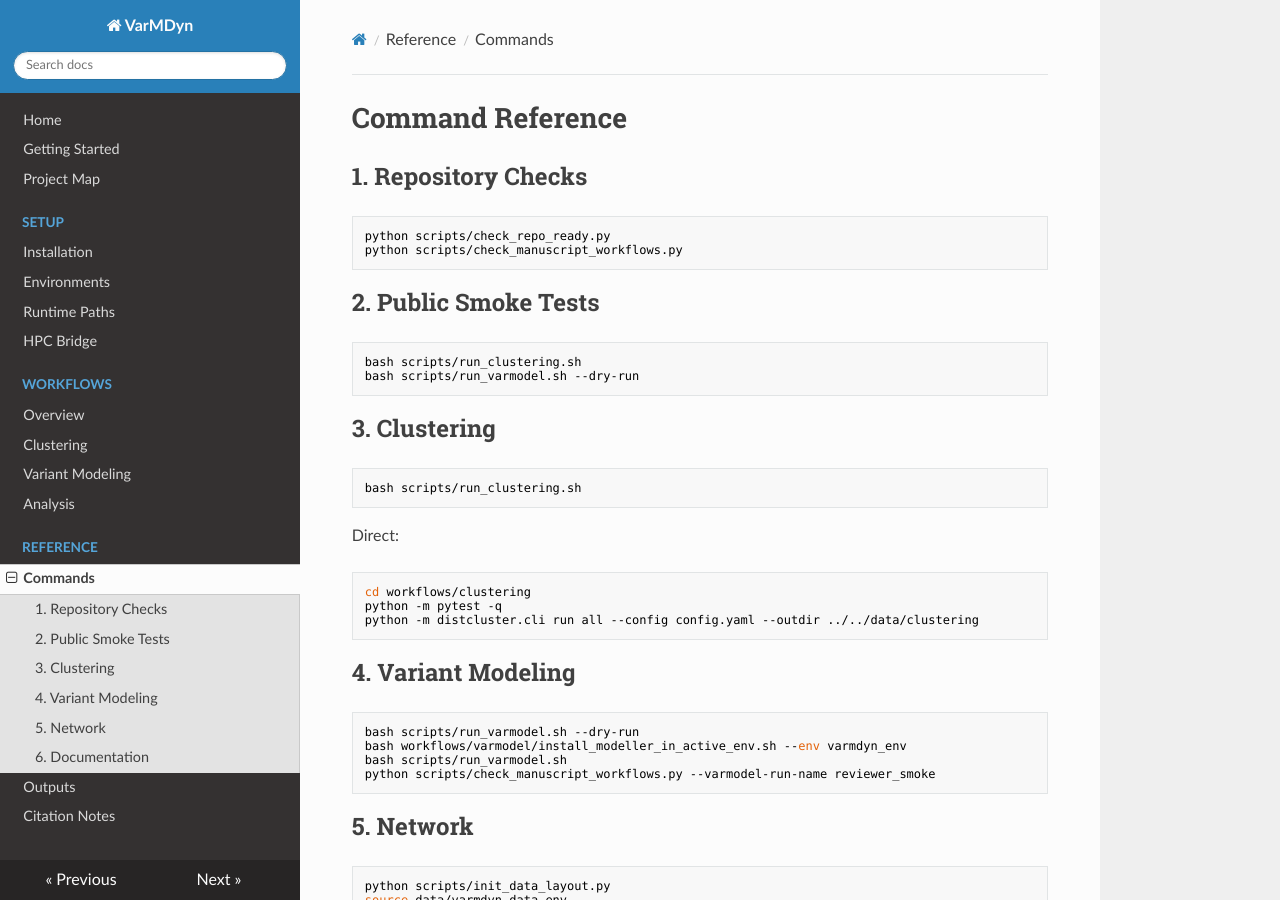
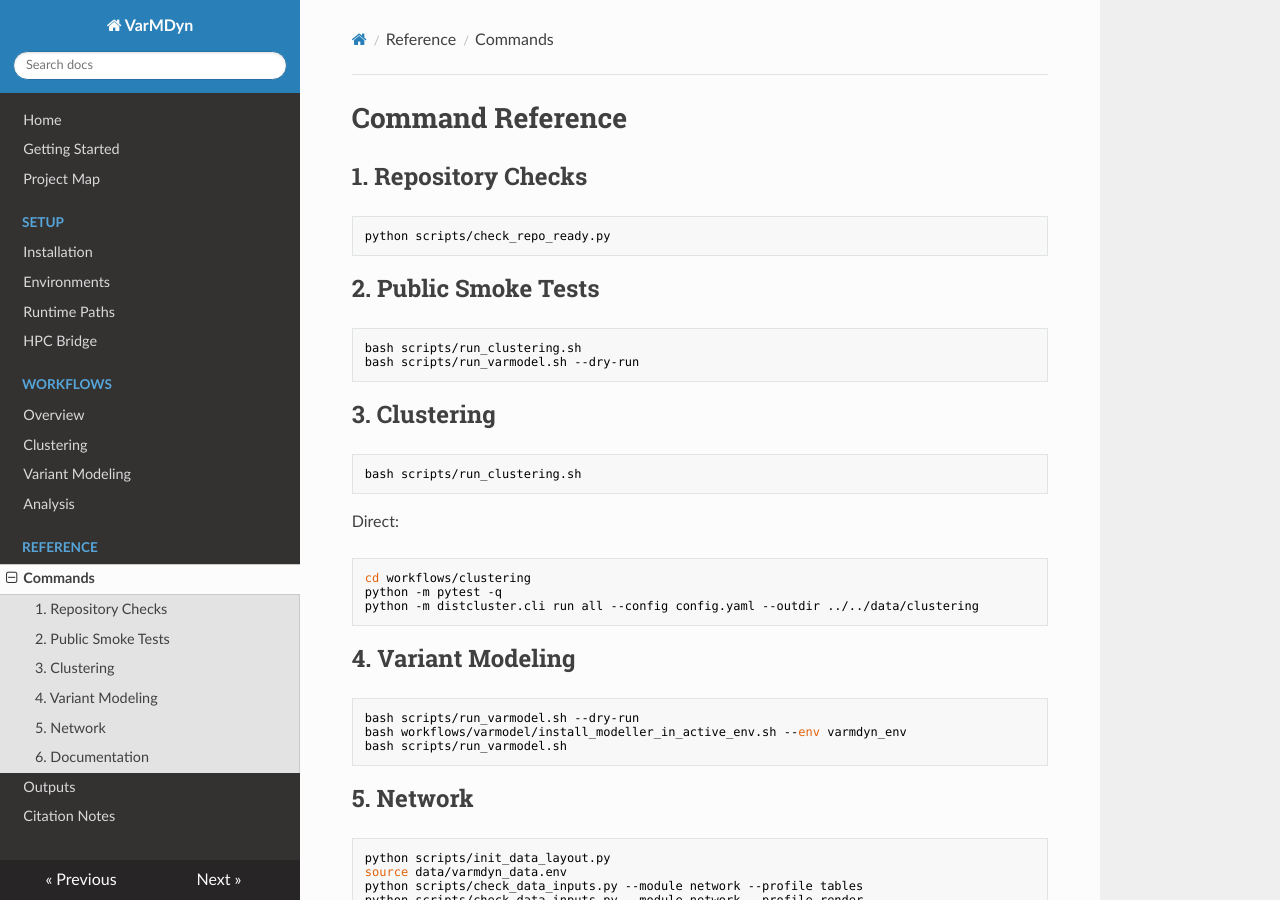
Before and after one commit to paulshamrat/VarMDyn, an MkDocs documentation site: the page built from docs/source/reference/commands.md, in a window 1280 px wide and 900 px high. Built offline with MkDocs 1.6.1, drawn with Linux system fonts in a browser that asks for light colours; nearby versions of some CDN libraries.

Commit message:
docs: remove check_manuscript_workflows.py from public documentation and README

````diff
--- a/docs/source/reference/commands.md
+++ b/docs/source/reference/commands.md
@@ -4,7 +4,6 @@
 
 ```bash
 python scripts/check_repo_ready.py
-python scripts/check_manuscript_workflows.py
 ```
 
 ## 2. Public Smoke Tests
@@ -34,7 +33,6 @@ python -m distcluster.cli run all --config config.yaml --outdir ../../data/clust
 bash scripts/run_varmodel.sh --dry-run
 bash workflows/varmodel/install_modeller_in_active_env.sh --env varmdyn_env
 bash scripts/run_varmodel.sh
-python scripts/check_manuscript_workflows.py --varmodel-run-name reviewer_smoke
 ```
 
 ## 5. Network
````
Also changed, not shown: README.md (+0 -1 lines), docs/source/getting-started.md (+0 -1 lines), docs/source/workflows/index.md (+0 -1 lines).
